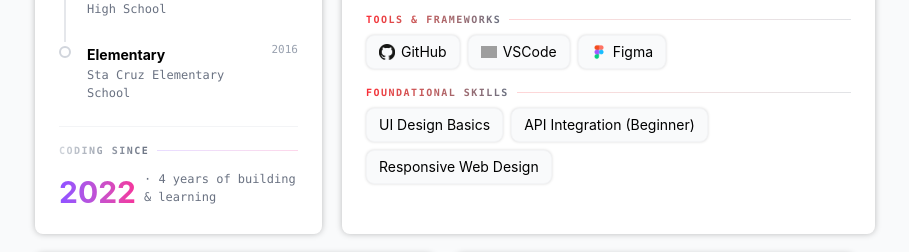
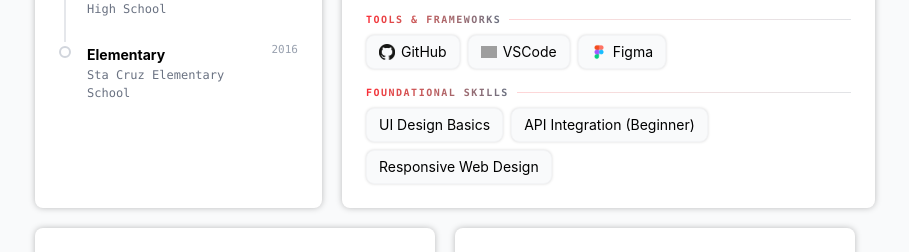
Before and after one commit to ehrvayn/Portfolio, a React (Vite) app: page / in a window 1280 px wide. Shown: the part 980-1232 px from the top of the page, without its empty margins (195-1104 px from the left). Built offline with nearby package versions, Linux system fonts and the light colour scheme; no server answers; grey boxes are pictures that could not be loaded; what groq-sdk would draw is missing.

Commit message:
minor fix

```diff
--- a/src/components/containers/Education.jsx
+++ b/src/components/containers/Education.jsx
@@ -64,22 +64,7 @@ function Education() {
         ))}
       </div>
 
-      <div className={`mt-6 pt-4 border-t ${darkMode ? "border-[#3e3e3e]" : "border-gray-100"}`}>
-        <div className="flex items-center gap-2 mb-3">
-          <span className="text-[10px] uppercase tracking-[0.15em] font-mono font-semibold bg-gradient-to-r from-gray-300 to-gray-500 bg-clip-text text-transparent">
-            Coding Since
-          </span>
-          <div className="flex-1 h-[1px] bg-gradient-to-r from-violet-500 to-pink-500 opacity-20" />
-        </div>
-        <div className="flex items-end gap-2">
-          <span className="text-3xl font-bold bg-gradient-to-r from-violet-500 to-pink-500 bg-clip-text text-transparent">
-            {startYear}
-          </span>
-          <span className={`text-[12px] font-mono mb-1 ${darkMode ? "text-gray-400" : "text-gray-500"}`}>
-            · {yearsOfCoding} year{yearsOfCoding !== 1 ? "s" : ""} of building & learning
-          </span>
-        </div>
-      </div>
+
     </div>
   );
 }
```
